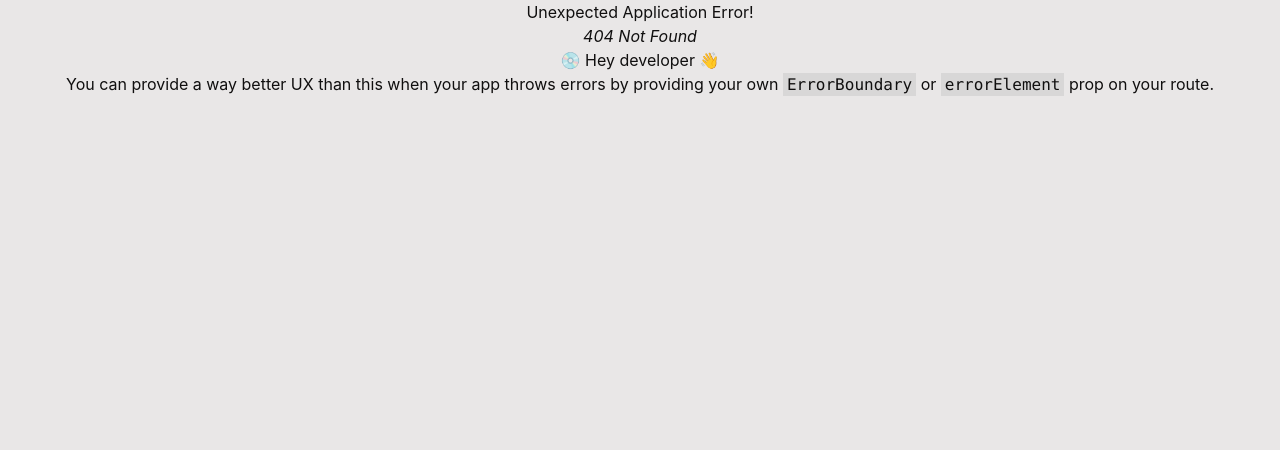
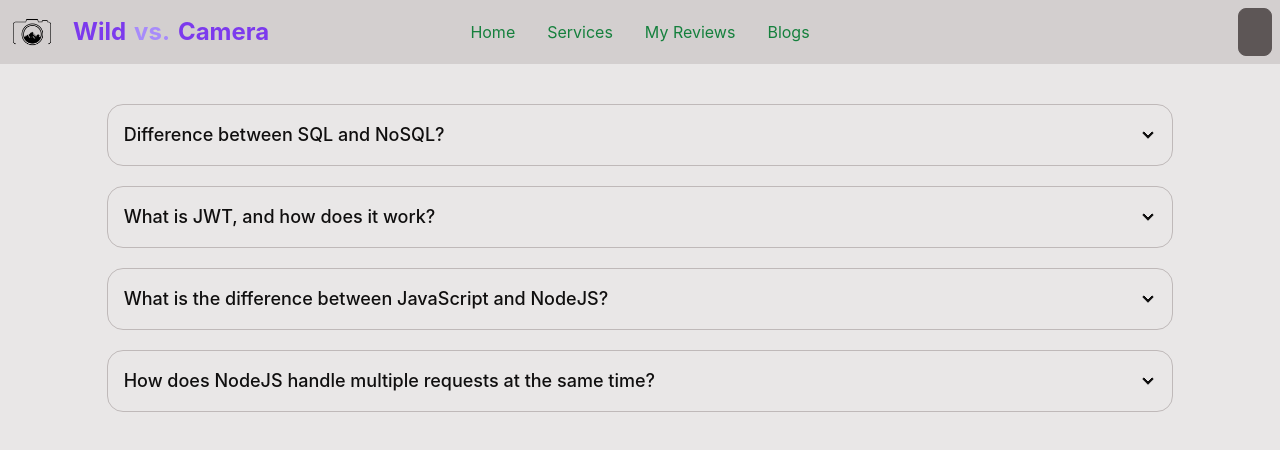
Before and after one commit to Fahim-05/wild-vs-camera-client, a React (Create React App) app: page /blogs in a window 1280 px wide. Before the commit this address had no page. Shown: the top 450 px of the page. Built offline with nearby package versions, Linux system fonts and the light colour scheme.

Commit message:
blogs done

```diff
--- /dev/null
+++ b/src/Pages/Blogs/Blogs.js
@@ -0,0 +1,43 @@
+import React from 'react';
+
+const Blogs = () => {
+    return (
+        <div className='w-10/12 m-auto mt-10 text-start'>
+            <div tabIndex={0} className="collapse collapse-arrow border border-base-300 bg-base-100 rounded-box">
+                <div className="collapse-title text-lg font-medium">
+                    Difference between SQL and NoSQL?
+                </div>
+                <div className="collapse-content bg-slate-300">
+                    <small>SQL is the programming language used to interface with relational databases. (Relational databases model data as records in rows and tables with logical links between them). NoSQL is a class of DBMs that are non-relational and generally do not use SQL.</small>
+                </div>
+            </div>
+            <div tabIndex={0} className="collapse collapse-arrow border border-base-300 bg-base-100 rounded-box mt-5">
+                <div className="collapse-title text-lg font-medium">
+                	What is JWT, and how does it work?
+                </div>
+                <div className="collapse-content bg-slate-300">
+                    <small>JWT: <br/>JSON Web Token is an open industry standard used to share information between two entities</small><br/><br/>
+                    <small>How does it works: <br/>Authentication server verifies the credentials and issues a jwt signed using either a secret salt or a private key. User's Client uses the JWT to access protected resources by passing the JWT in HTTP Authorization header. Resource server then verifies the authenticity of the token using the secret salt/ public key.</small>
+                </div>
+            </div>
+            <div tabIndex={0} className="collapse collapse-arrow border border-base-300 bg-base-100 rounded-box mt-5">
+                <div className="collapse-title text-lg font-medium">
+                	What is the difference between JavaScript and NodeJS?
+                </div>
+                <div className="collapse-content bg-slate-300">
+                    <small>JavaScript is a simple programming language that can be used with any browser that has the JavaScript Engine installed. Node. js, on the other hand, is an interpreter or execution environment for the JavaScript programming language.</small>
+                </div>
+            </div>
+            <div tabIndex={0} className="collapse collapse-arrow border border-base-300 bg-base-100 rounded-box mt-5">
+                <div className="collapse-title text-lg font-medium">
+                	How does NodeJS handle multiple requests at the same time?
+                </div>
+                <div className="collapse-content bg-slate-300">
+                    <small>NodeJS receives multiple client requests and places them into EventQueue. NodeJS is built with the concept of event-driven architecture. NodeJS has its own EventLoop which is an infinite loop that receives requests and processes them.</small>
+                </div>
+            </div>
+        </div>
+    );
+};
+
+export default Blogs;
--- a/src/Pages/Shared/Header/Header.js
+++ b/src/Pages/Shared/Header/Header.js
@@ -15,7 +15,7 @@
                         <li><Link>Home</Link></li>
                         <li><Link>Services</Link></li>
                         <li><Link>My Reviews</Link></li>
-                        <li><Link>Blogs</Link></li>
+                        <li><Link to='/blogs'>Blogs</Link></li>
 
                     </ul>
                 </div>
--- a/src/Router/Routes/Routes.js
+++ b/src/Router/Routes/Routes.js
@@ -1,5 +1,6 @@
 import { createBrowserRouter } from "react-router-dom";
 import Main from "../../layout/Main";
+import Blogs from "../../Pages/Blogs/Blogs";
 import Home from "../../Pages/Home/Home/Home";
 
 const router = createBrowserRouter([
@@ -12,7 +13,8 @@
           element: <Home></Home>
         },
         {
-
+          path: '/blogs',
+          element: <Blogs></Blogs>
         }
       ]
     }
```
